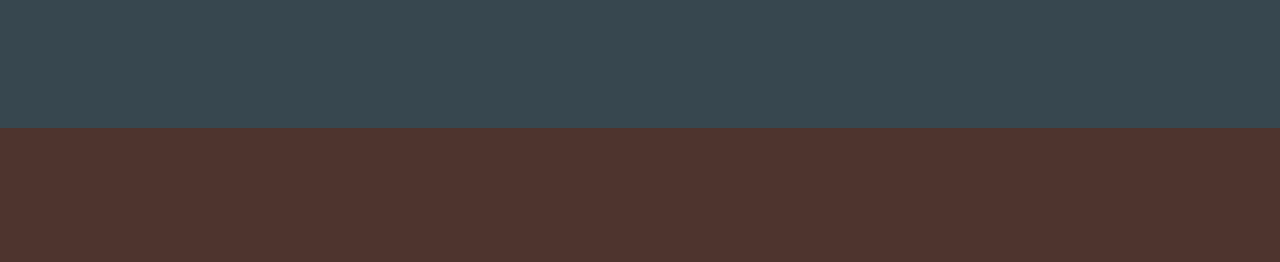
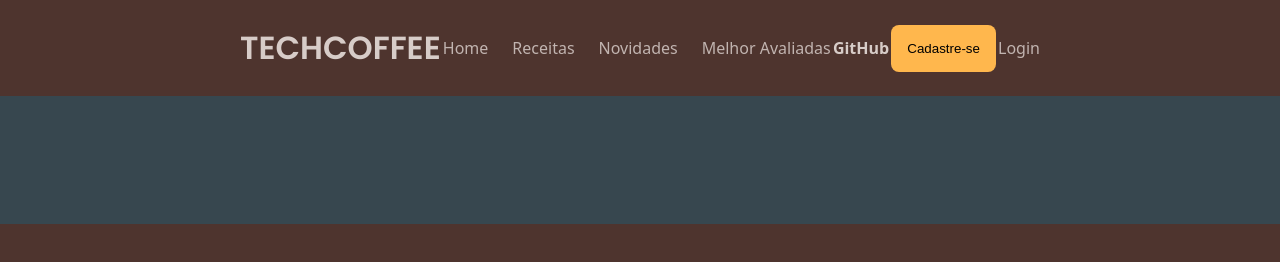
Before and after one commit to RafaelMembrive/Site-de-Cafe, a plain HTML site: page html/login.html in a window 1280 px wide. Drawn offline with Linux system fonts and the light colour scheme; a web font is replaced by a local one.

Commit message:
Tela de Login
Atualização tela de login

```diff
--- a/html/login.html
+++ b/html/login.html
@@ -8,8 +8,22 @@
     <link rel="stylesheet" href="../css/login.css">
 </head>
 <body>
-    <header></header>
-    <main></main>
+    <header>
+        <nav>
+            <span class="logo">TechCoffee</span>
+            <ul class="menu">
+                <li><a href="../html/index.html">Home</a></li>
+                <li><a href="../html/receitas.html">Receitas</a></li>
+                <li><a href="../html/novidades.html">Novidades</a></li>
+                <li><a href="../html/melhor_avaliadas.html">Melhor Avaliadas</a></li>
+            </ul>
+            <a class="github" href="#">GitHub</a>
+            <button>Cadastre-se</button>
+            <a href="login.html">Login</a>
+        </nav>
+    </header>
+    <main>
+    </main>
     <footer></footer>
 </body>
 </html>
```
